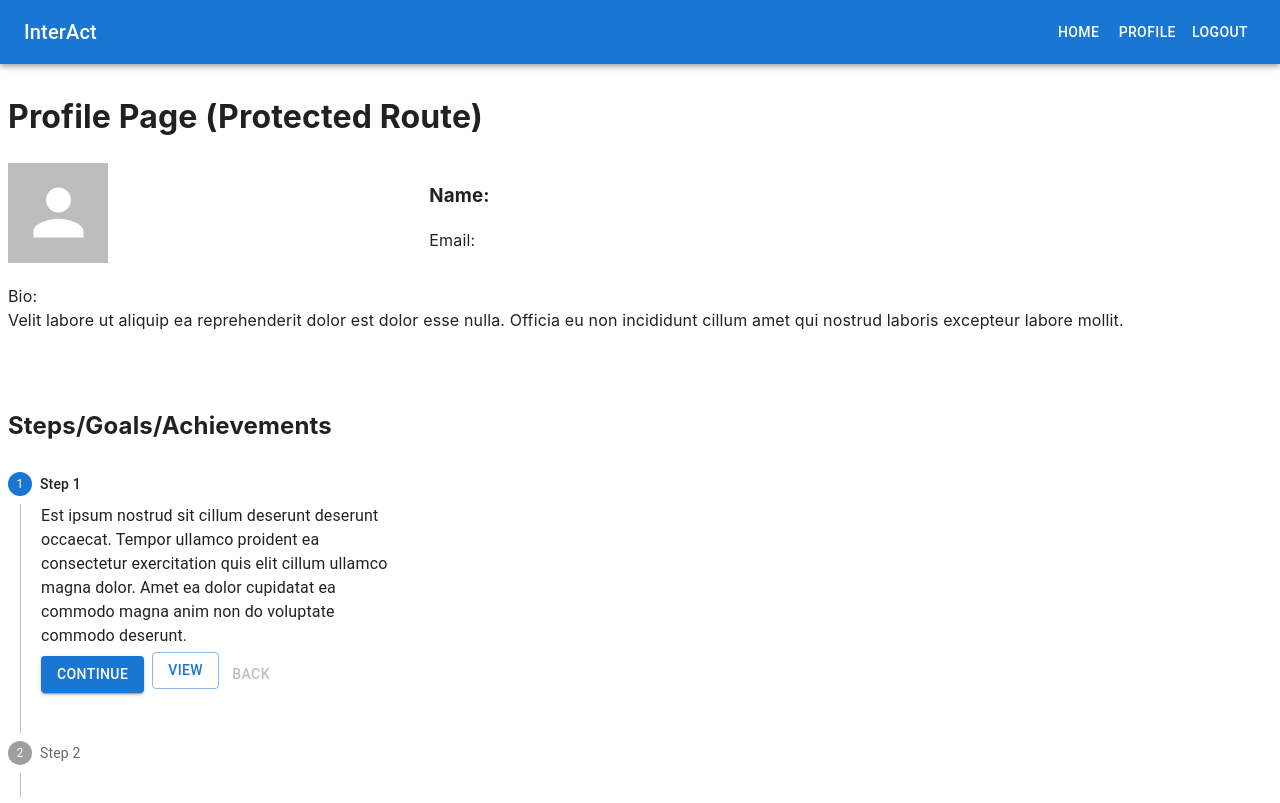
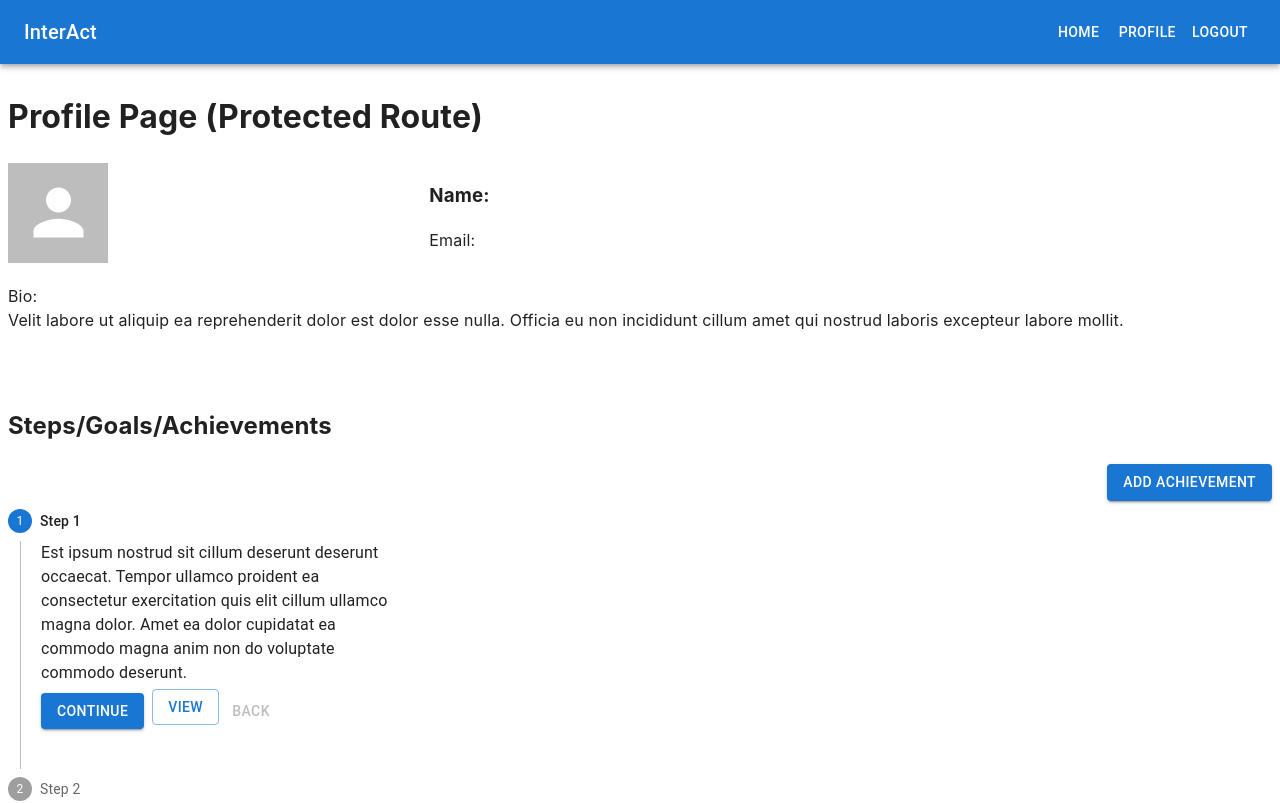
Before and after one commit to InterAct-Development/interact-frontend, a Next.js app: page /profile in a window 1280 px wide. Shown: the top 803 px of the page. Built offline with nearby package versions, Linux system fonts and the light colour scheme; no server answers; sample sign-in values are in the browser's storage.

Commit message:
Added routed btn to add step static form

```diff
--- a/pages/profile.tsx
+++ b/pages/profile.tsx
@@ -1,4 +1,6 @@
 import React, { useContext, useEffect, useState } from "react";
+import Link from "next/link";
+
 import { apiRequest } from "../helpers/Requests";
 import { Body } from "../layout/Body";
 import { AppContext } from "../helpers/Context";
@@ -9,6 +11,7 @@ import { styled } from '@mui/material/styles';
 import Box from '@mui/material/Box';
 import Paper from '@mui/material/Paper';
 import Grid from '@mui/material/Grid';
+import Button from "@mui/material/Button";
 
 import Avatar from '../components/avatar/Avatar';
 import VerticalLinearStepper from "../components/stepper/Stepper";
@@ -85,6 +88,22 @@ const Profile: NextPage = () => {
 
               <Grid xs={12} sx={{ marginTop: 5 }}>
                 <h2>Steps/Goals/Achievements</h2>
+
+                {/* Messy messy coding at the bottom with the grids just to make the button float right. Ignore it for now. It's temporary! */}
+                <Grid
+                  xs={12}
+                  style={{ display: "flex" }}
+                >
+                  <Link passHref href="/addStep">
+                    <Button
+                      variant="contained"
+                      style={{ marginLeft: "auto" }}
+                    >
+                      Add Achievement
+                    </Button>
+                  </Link>
+                </Grid>
+
                 <VerticalLinearStepper />
               </Grid>
 
```
